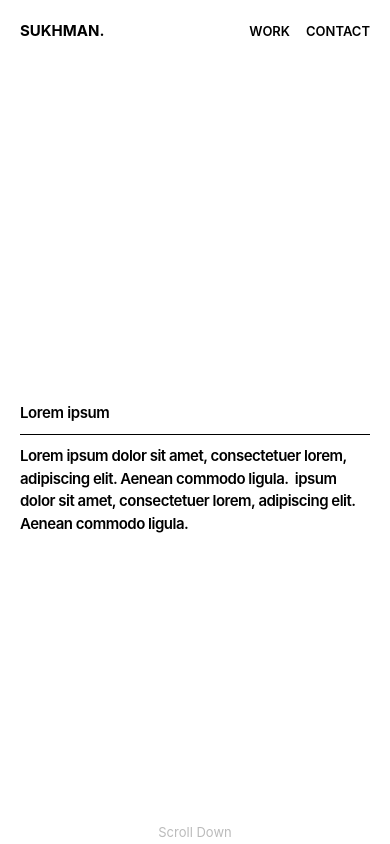
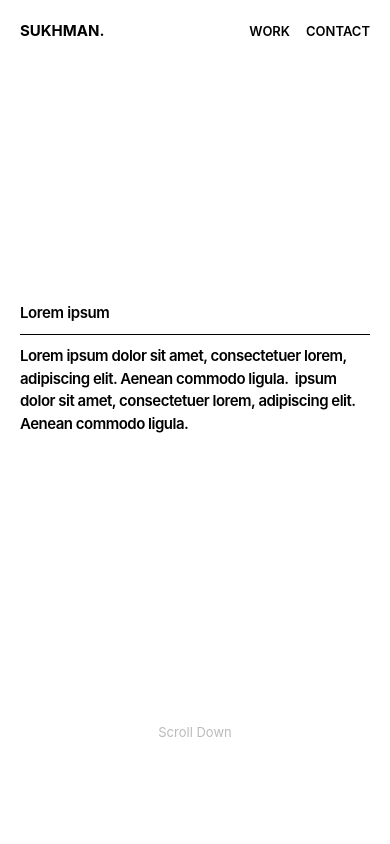
Before and after one commit to sukhman0402/portfolio-website, a Next.js app: page / in a window 390 px wide. Shown: the top 844 px of the page. Built offline with nearby package versions, Linux system fonts and the light colour scheme.

Commit message:
Update Hero.js

```diff
--- a/src/components/Hero.js
+++ b/src/components/Hero.js
@@ -106,7 +106,10 @@ export default function Hero() {
           spacing. Desktop's branch below is untouched, only wrapped to
           stop rendering below md. */}
       <div className="flex h-full flex-col justify-center px-5 sm:px-[30px] md:hidden">
-        <div>
+        {/* Flagged 2026-09-02: shifted 100px up from dead-center, per direct
+            instruction — the set stays centered as its baseline position,
+            this is a deliberate offset on top of that, not a re-centering. */}
+        <div className="-translate-y-[100px]">
           <p className="font-semibold tracking-[-0.375px] text-black">
             {HERO_QUOTE_HEADING}
           </p>
@@ -118,8 +121,10 @@ export default function Hero() {
       </div>
       {/* Mobile's "Scroll Down" replaces the mouse icon (which stays for
           desktop, in the ScrollIndicator block below) — same bottom-8,
-          horizontally-centered slot the icon used to sit in on mobile. */}
-      <p className="absolute bottom-8 left-1/2 -translate-x-1/2 text-[13px] font-normal tracking-normal text-[#bbbbbb] md:hidden">
+          horizontally-centered slot the icon used to sit in on mobile, then
+          shifted up 100px in the same 2026-09-02 flag as the set above, so
+          the two move together. */}
+      <p className="absolute bottom-8 left-1/2 -translate-x-1/2 -translate-y-[100px] text-[13px] font-normal tracking-normal text-[#bbbbbb] md:hidden">
         Scroll Down
       </p>
 
```
